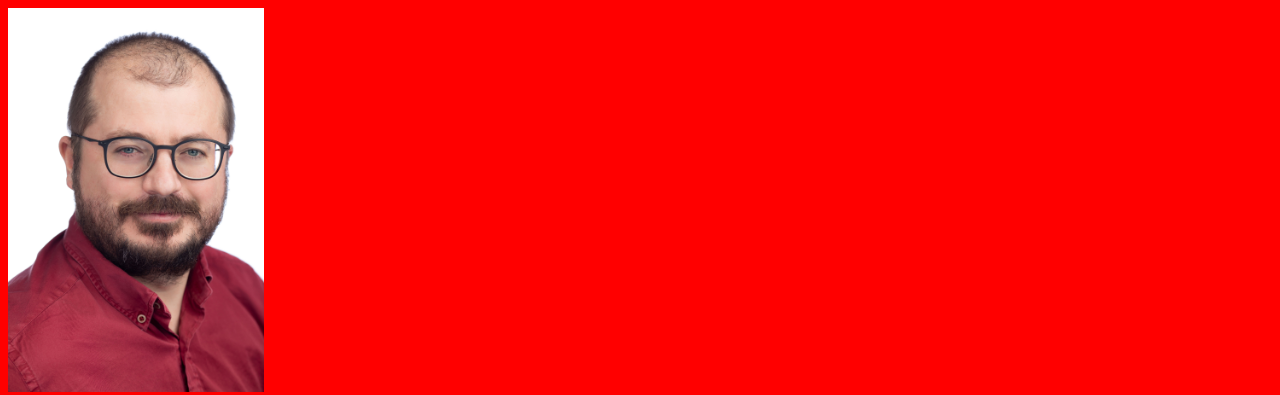
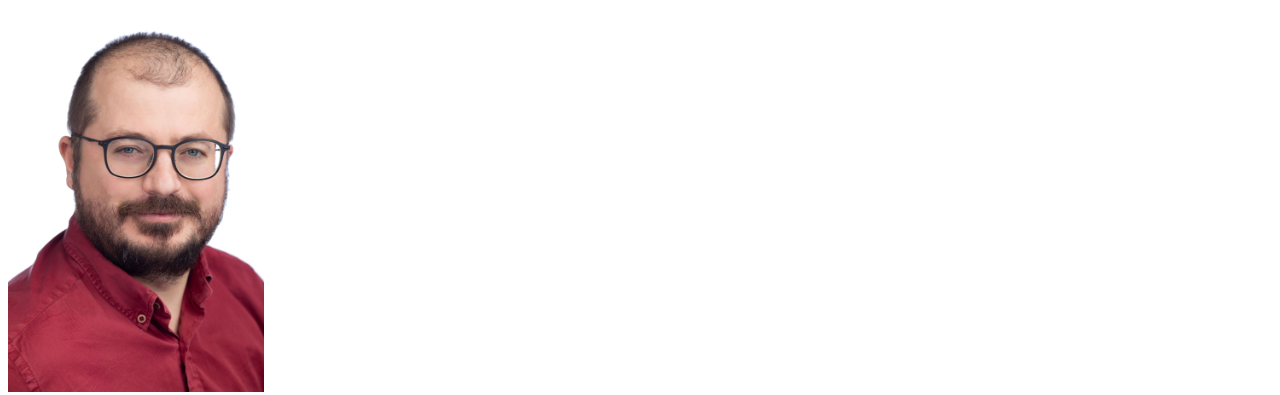
Before and after one commit to berneskaracay/personal-webpage, a plain HTML site: page index.html in a window 1280 px wide. Shown: the top 395 px of the page. Drawn offline with Linux system fonts and the light colour scheme.

Commit message:
bernes test

```diff
--- a/index.html
+++ b/index.html
@@ -6,7 +6,7 @@
   <title>Bernes' Personal Site</title>
 </head>
 
-<body style="background-color: red;">
+<body style="background-color: bernes test;">
 
   <img src="images\bernes_2.jpg" alt="Bernes' Profile Picture" , width="256" height="384">
   <table>
```
